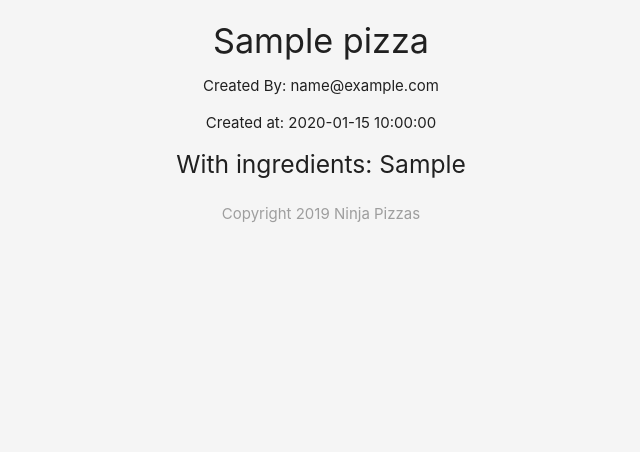
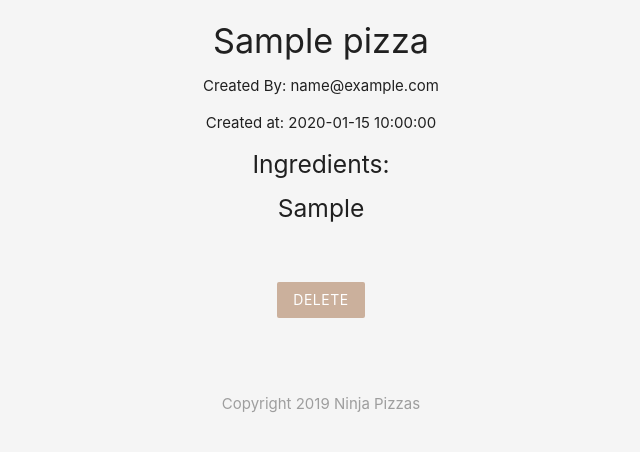
Before and after one commit to ryanglover24/php-practice, a PHP site: page /details.php?id=1 in a window 1280 px wide. Shown: the part 87-539 px from the top of the page, without its empty margins (319-959 px from the left). Run offline with PHP 8.4, Linux system fonts and the light colour scheme; tables that the repository leaves empty or names only in its code hold one stand-in row (values such as "Sample post").

Commit message:
complete lesson 32 added a delete button to details page

```diff
--- a/details.php
+++ b/details.php
@@ -19,6 +19,21 @@ if (isset($_GET['id'])) {
     mysqli_free_result($result);
     mysqli_close($conn);
     print_r($pizza);
+}
+
+if(isset($_POST['delete'])) {
+
+    $id_to_delete = mysqli_real_escape_string($conn, $_POST['id_to_delete']);
+
+    $sql = "DELETE FROM pizzas WHERE id = $id_to_delete";
+
+    if (mysqli_query($conn, $sql)) {
+        //success
+        header('Location: index.php');
+    } else {
+        //error
+        echo 'query error: ' . myslqi_error($conn);
+    }
 
 }
 
@@ -36,7 +51,15 @@ if (isset($_GET['id'])) {
                 <h4><?php echo htmlspecialchars($pizza['title']); ?></h4>
                 <p>Created By: <?php echo htmlspecialchars($pizza['email']); ?></p>
                 <p>Created at: <?php echo date($pizza['created_at']); ?></p>
-                <h5>With ingredients: <?php echo htmlspecialchars($pizza['ingredients']); ?></h5>
+                <h5>Ingredients: </h5>
+                <h5><?php echo htmlspecialchars($pizza['ingredients']); ?></h5>
+
+                <!-- delete form -->
+                <form action="details.php" method="POST">
+                    <input type="hidden" name="id_to_delete" value="<?php echo $pizza['id']; ?>">
+                    <input type="submit" name="delete" value="Delete" class="btn brand z-depth-0">
+                </form>
+
             <?php else: ?>
 
                 <h5>No such pizza exists</h5>
```
